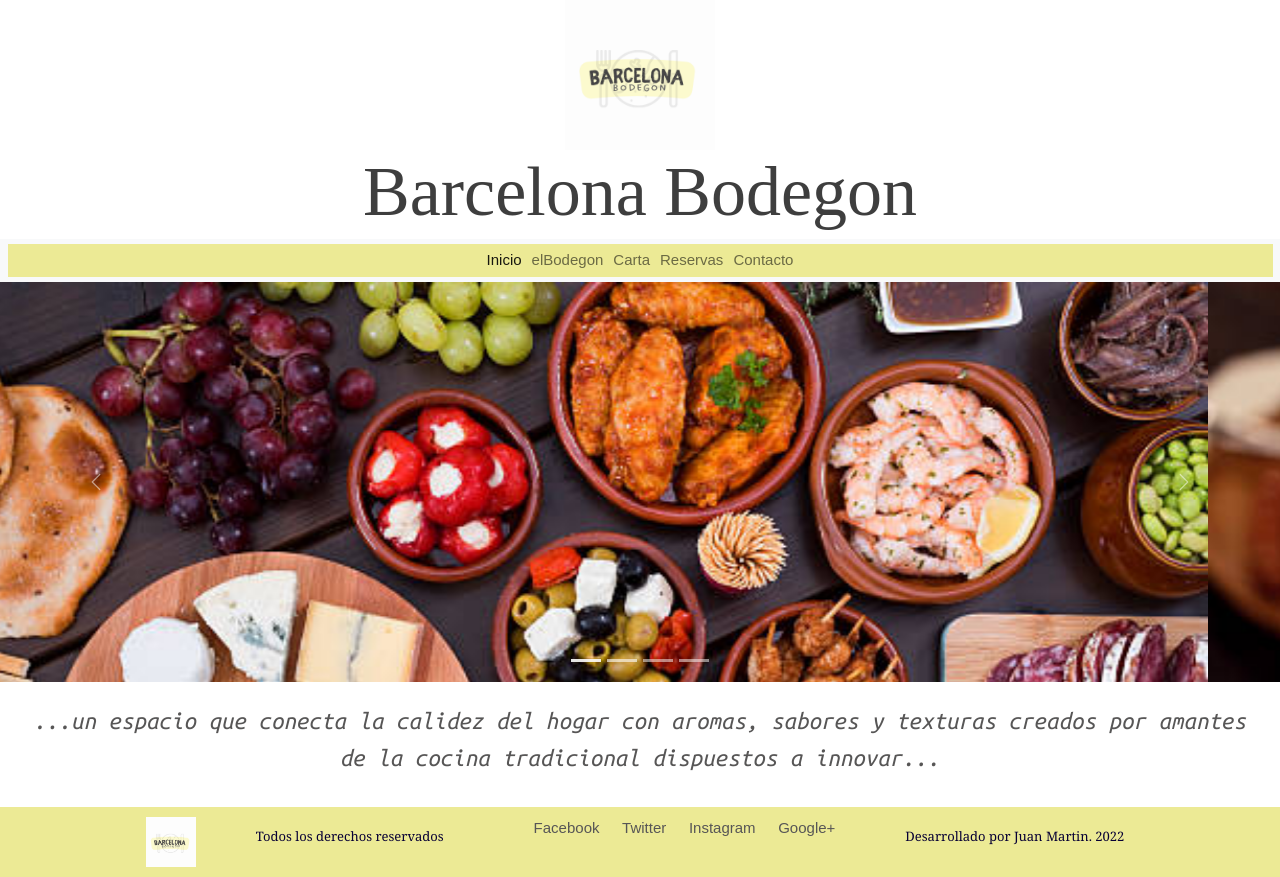
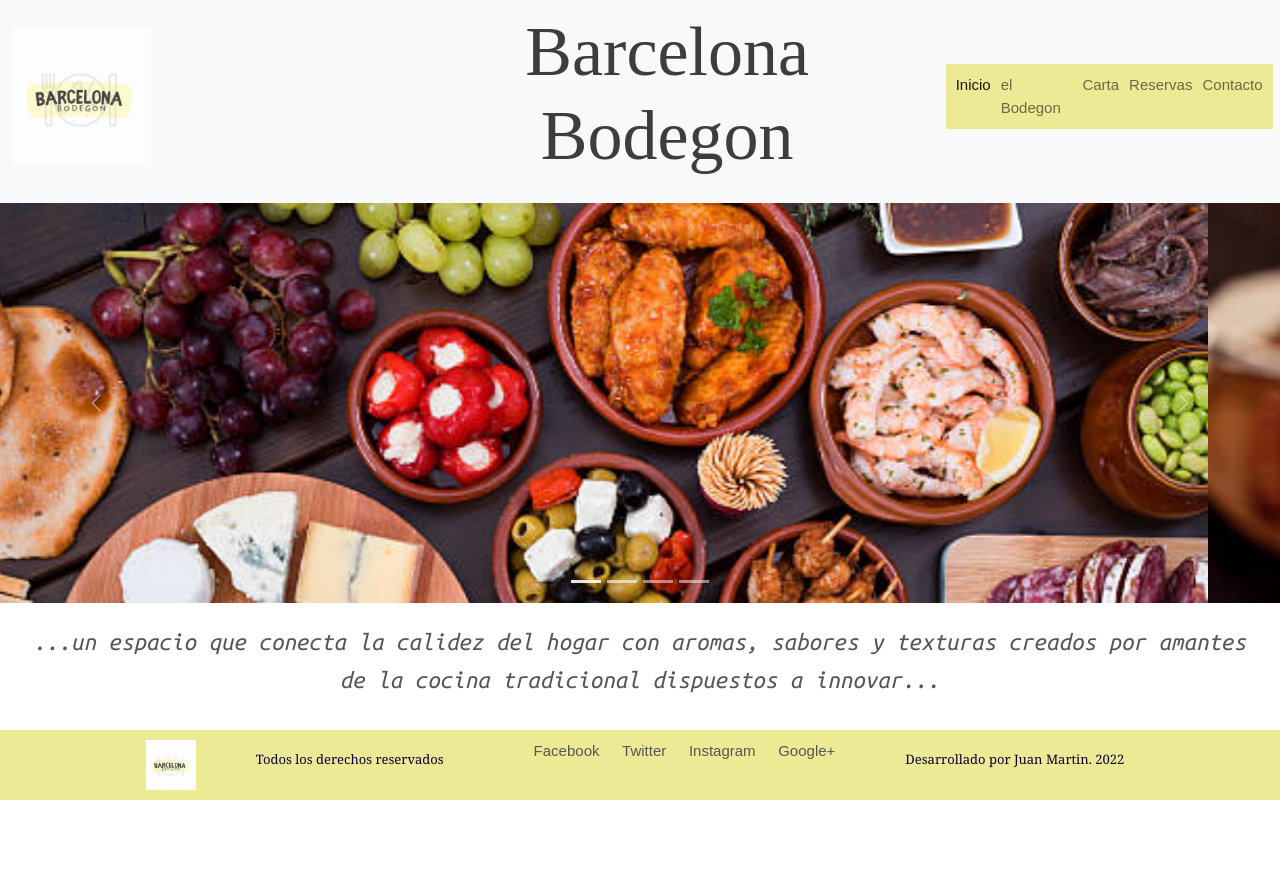
Before and after one commit to juanmartinpallas/mipagina, a plain HTML site: page index.html in a window 1280 px wide. After the commit the page ends 800 px from the top, so only its background shows below. Drawn offline with nearby package versions, Linux system fonts and the light colour scheme; a web font is replaced by a local one.

Commit message:
arreglo barra nav

```diff
--- a/index.html
+++ b/index.html
@@ -17,25 +17,23 @@
 
 <body>
     <header>
-        <!--Inicio sector superior-->
-        <div class="parte-superior">
-            <img src="imagenes/logo.png" alt="logo">
-            <h1>Barcelona Bodegon</h1>
-        </div>
         <!-- Inicio menu de navegación con bootstrap -->
         <nav class="navbar navbar-expand-lg navbar-light bg-light">
-            <div class="container-fluid">
+            <div class="container-fluid d-flex bd-highlight mb-3">
+                <a class="navbar-brand" href="index.html"><img class="logo p-2 bd-highlight" src="imagenes/logo.png"
+                        alt=""></a>
+                <h1 class="p-2 bd-highlight">Barcelona Bodegon</h1>
                 <button class="navbar-toggler" type="button" data-bs-toggle="collapse" data-bs-target="#navbarNav"
                     aria-controls="navbarNav" aria-expanded="false" aria-label="Toggle navigation">
                     <span class="navbar-toggler-icon"></span>
                 </button>
-                <div class="collapse navbar-collapse d-flex justify-content-center" id="navbarNav">
-                    <ul class="navbar-nav">
+                <div class="collapse navbar-collapse" id="navbarNav">
+                    <ul class="navbar-nav ms-auto p-2 bd-highlight">
                         <li class="nav-item">
                             <a class="nav-link active" aria-current="page" href="index.html">Inicio</a>
                         </li>
                         <li class="nav-item">
-                            <a class="nav-link" href="pages/elbodegon.html">elBodegon</a>
+                            <a class="nav-link" href="pages/elbodegon.html">el Bodegon</a>
                         </li>
                         <li class="nav-item">
                             <a class="nav-link" href="pages/carta.html">Carta</a>
@@ -51,7 +49,7 @@
             </div>
         </nav><!-- Fin menu de navegación bootstrap-->
     </header>
-    <!--Fin sector superior-->
+
     <main>
         <!--Inicio carrusel bootstrap-->
         <div id="carouselExampleIndicators" class="carousel slide" data-bs-ride="carousel">
@@ -99,7 +97,7 @@
     </main>
     <footer class="pie-pagina">
         <!--Inicio sector inferior-->
-        <a href="index.html"><img src="../imagenes/logo.png" alt="logo"></a>
+        <a href="index.html"><img src="imagenes/logo.png" alt="logo"></a>
         <p>Todos los derechos reservados</p>
         <ul>
             <li><a href="">Facebook</a></li>
```
Also changed, not shown: pages/carta.html (+10 -5 lines), pages/contacto.html (+10 -5 lines), pages/elbodegon.html (+10 -5 lines), pages/reservas.html (+11 -7 lines).
